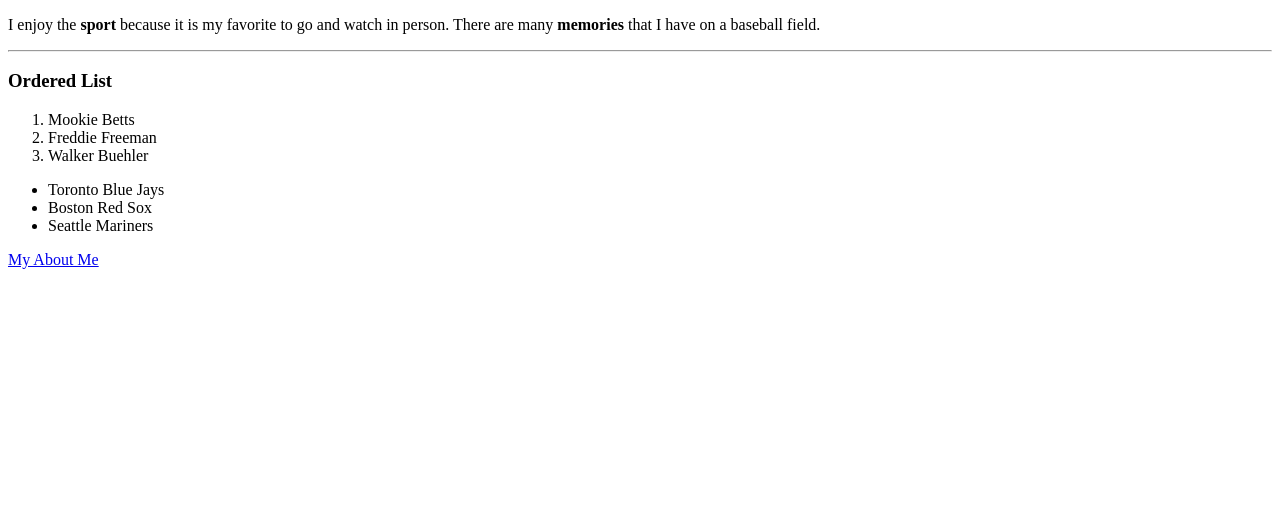
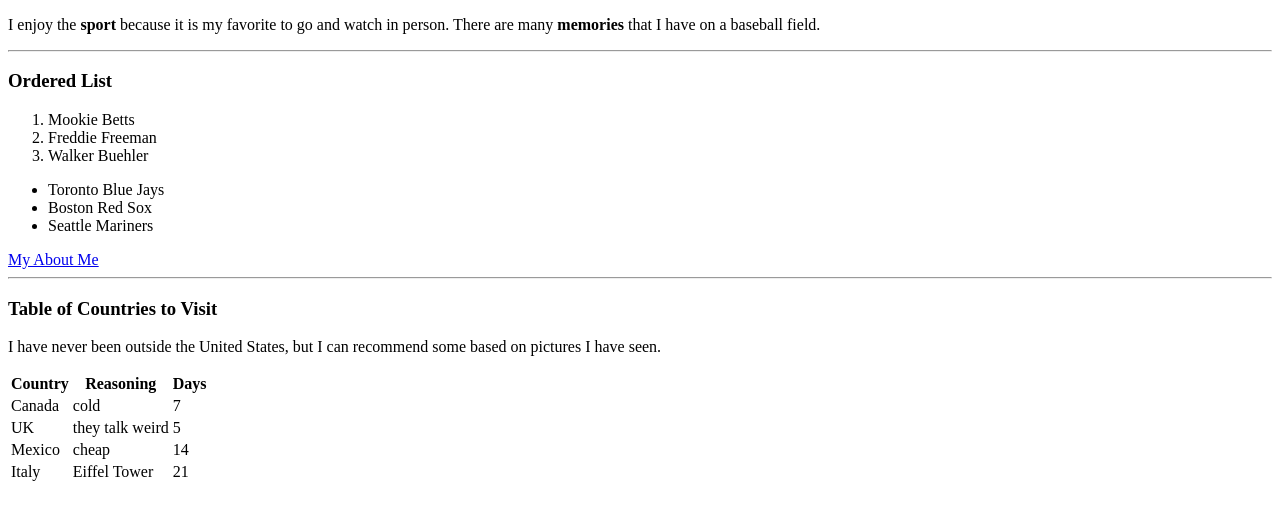
Before and after one commit to 44-563-Web-Apps-S23/44563-webapps-assignment-3-NTaylor29, a plain HTML site: page index.html in a window 1280 px wide. Shown: the part 105-624 px from the top of the page. Drawn offline with Linux system fonts and the light colour scheme.

Commit message:
added country table

```diff
--- a/index.html
+++ b/index.html
@@ -24,5 +24,38 @@
                 <li> Seattle Mariners </li>
             </ul>
             <a href="aboutme.html"> My About Me</a>
+            <hr>
+            <h3>Table of Countries to Visit</h3>
+            <p>
+                I have never been outside the United States,
+                but I can recommend some based on pictures I have seen.
+            </p>
+            <table>
+                <tr>
+                    <th>Country</th>
+                    <th>Reasoning</th>
+                    <th>Days</th>
+                </tr>
+                <tr>
+                    <td>Canada</td>
+                    <td>cold</td>
+                    <td>7</td>
+                </tr>
+                <tr>
+                    <td>UK</td>
+                    <td>they talk weird</td>
+                    <td>5</td>
+                </tr>
+                <tr>
+                    <td>Mexico</td>
+                    <td>cheap</td>
+                    <td>14</td>
+                </tr>
+                <tr>
+                    <td>Italy</td>
+                    <td>Eiffel Tower</td>
+                    <td>21</td>
+                </tr>
+            </table>
         </body>
 </html>
```
